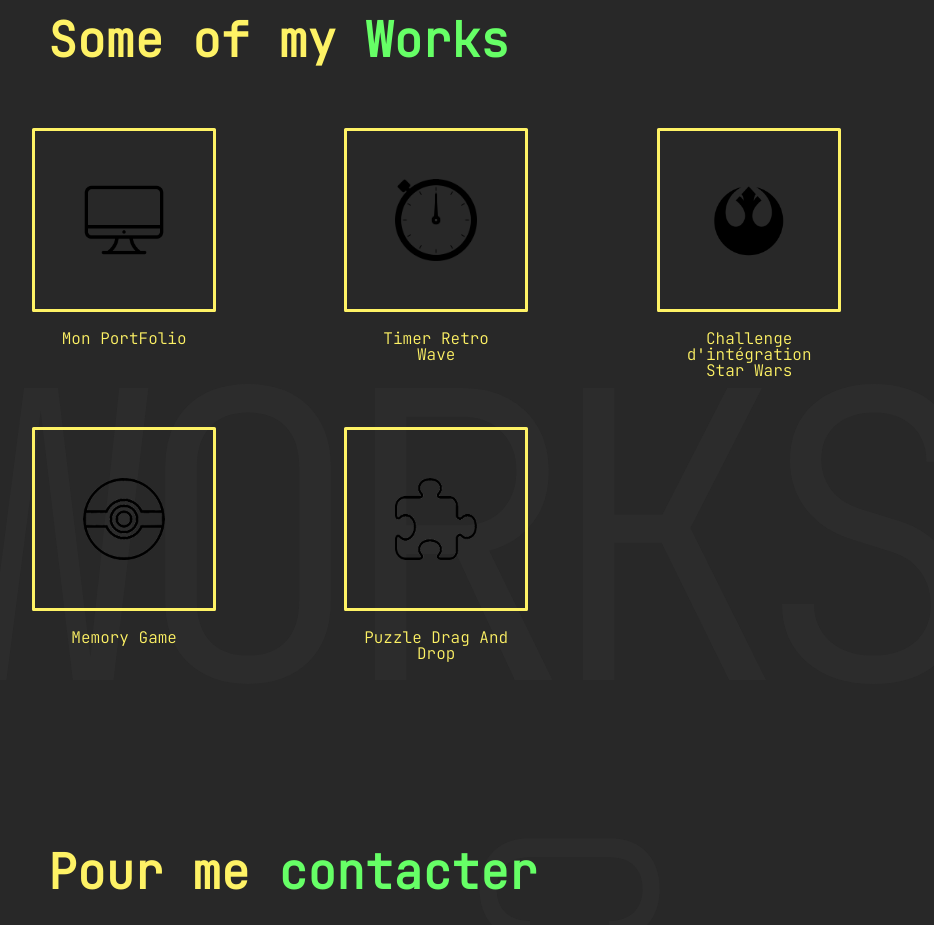
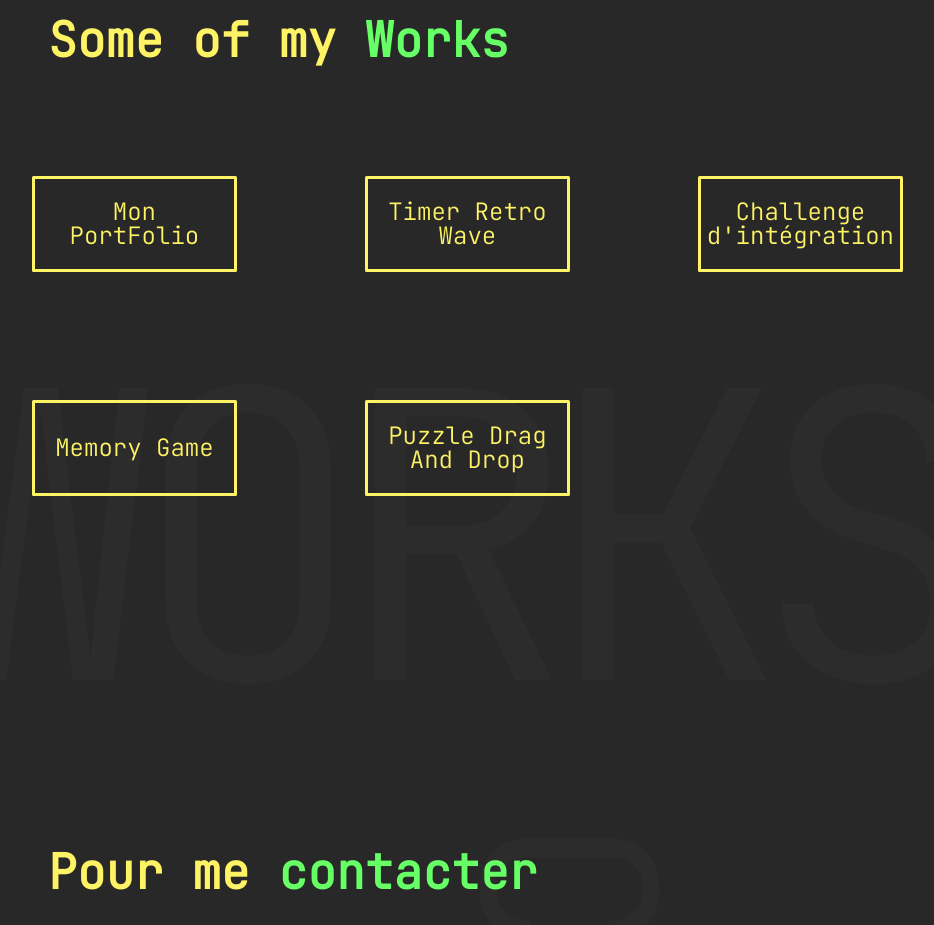
Before and after one commit to Adrian-Larenaudie/PortFolio-Adrian-Larenaudie, a React app: page / in a window 1280 px wide. Shown: the part 2560-3485 px from the top of the page, without its empty margins (288-1222 px from the left). Built offline with nearby package versions, Linux system fonts and the light colour scheme.

Commit message:
Page Works done

```diff
--- a/src/components/App/style.scss
+++ b/src/components/App/style.scss
@@ -1,6 +1,10 @@
 @import '../../styles/_vars.scss';
 
 .app {
+  -webkit-user-select: none;
+  -moz-user-select: none;
+  -ms-user-select: none;
+  user-select: none;
   overflow-y: auto;
   scroll-snap-type: mandatory;
   width: 100%;
--- a/src/components/Error/index.js
+++ b/src/components/Error/index.js
@@ -3,6 +3,7 @@ import PropTypes from 'prop-types';
 import Theme from '../Theme';
 import './style.scss';
 
+// eslint-disable-next-line react/prop-types
 const Error = ({ themeDark, setThemeDark }) => (
   <div className="container">
     <div
--- a/src/components/MyWorks/index.js
+++ b/src/components/MyWorks/index.js
@@ -1,10 +1,5 @@
 /* eslint-disable jsx-a11y/control-has-associated-label */
 import './style.scss';
-import portFolio from '../../assets/img/project/portFolio.png';
-import dragDrop from '../../assets/img/project/dragDropPuzzle.png';
-import memory from '../../assets/img/project/memory.png';
-import starwars from '../../assets/img/project/starWarsChallenge.png';
-import timer from '../../assets/img/project/timer.png';
 
 const MyWorks = () => (
   <div id="myWorks" className="myworks page">
@@ -41,8 +36,9 @@ const MyWorks = () => (
         data-aos-duration="400"
         data-aos-anchor-placement="top-bottom"
       >
-        <a target="_blank" href="#"><img className="worksContainer__picture content" alt="" src={portFolio} /></a>
-        <p className="worksContainer__label">Mon PortFolio</p>
+        <a target="_blank" href="https://github.com/Adrian-Larenaudie/PortFolio-Adrian-Larenaudie" rel="noreferrer">
+          <p className="worksContainer__label">Mon PortFolio</p>
+        </a>
       </div>
 
       <div
@@ -54,8 +50,9 @@ const MyWorks = () => (
         data-aos-duration="400"
         data-aos-anchor-placement="top-bottom"
       >
-        <a target="_blank" href="#"><img className="worksContainer__picture" alt="" src={timer} /></a>
-        <p className="worksContainer__label">Timer Retro Wave</p>
+        <a target="_blank" href="https://github.com/Adrian-Larenaudie/RetroWave-Timer-ft-Wilhelm-cry" rel="noreferrer">
+          <p className="worksContainer__label">Timer Retro Wave</p>
+        </a>
       </div>
 
       <div
@@ -67,8 +64,9 @@ const MyWorks = () => (
         data-aos-duration="400"
         data-aos-anchor-placement="top-bottom"
       >
-        <a target="_blank" href="#"><img className="worksContainer__picture" alt="" src={starwars} /></a>
-        <p className="worksContainer__label">Challenge d'intégration Star Wars</p>
+        <a target="_blank" href="https://github.com/Adrian-Larenaudie/Star-Wars-Challenge-BCode" rel="noreferrer">
+          <p className="worksContainer__label">Challenge d'intégration</p>
+        </a>
       </div>
 
       <div
@@ -80,8 +78,9 @@ const MyWorks = () => (
         data-aos-duration="400"
         data-aos-anchor-placement="top-bottom"
       >
-        <a target="_blank" href="#"><img className="worksContainer__picture" alt="" src={memory} /></a>
-        <p className="worksContainer__label">Memory Game</p>
+        <a target="_blank" href="https://github.com/Adrian-Larenaudie/Poke-Memory-Game" rel="noreferrer">
+          <p className="worksContainer__label">Memory Game</p>
+        </a>
       </div>
 
       <div
@@ -93,8 +92,9 @@ const MyWorks = () => (
         data-aos-duration="400"
         data-aos-anchor-placement="top-bottom"
       >
-        <a target="_blank" href="#"><img className="worksContainer__picture" alt="" src={dragDrop} /></a>
-        <p className="worksContainer__label">Puzzle Drag And Drop</p>
+        <a target="_blank" href="https://github.com/Adrian-Larenaudie/DragAndDropPuzzleReact" rel="noreferrer">
+          <p className="worksContainer__label">Puzzle Drag And Drop</p>
+        </a>
       </div>
     </div>
   </div>
--- a/src/components/MyWorks/style.scss
+++ b/src/components/MyWorks/style.scss
@@ -18,11 +18,16 @@
   flex-wrap: wrap;
   justify-content: flex-start;
   &__item {
-    width: 18%;
+    width: 20%;
     border-radius: .2rem;
-    margin: 1rem 4rem;
+    margin: 4rem 4rem;
   }
-  &__picture {
+  &__label {
+    font-size: 1.5rem;
+    display: flex;
+    justify-content: center;
+    align-items: center;
+    height: 6rem;
     padding: 3rem;
     border: 3px solid $darkText;
     border-radius: .1rem;
@@ -31,7 +36,8 @@
     transition: $fastTransition;
     &:hover {
       transition: $fastTransition;
-      border-color: $lightHover;
+      border-color: $darkHover;
+      color: $darkHover;
       transform: scale(1.01);
     }
   }
--- a/src/components/Thanks/index.js
+++ b/src/components/Thanks/index.js
@@ -3,6 +3,7 @@ import PropTypes from 'prop-types';
 import Theme from '../Theme';
 import './style.scss';
 
+// eslint-disable-next-line react/prop-types
 const Thanks = ({ themeDark, setThemeDark }) => (
   <div className="container">
     <div
```
